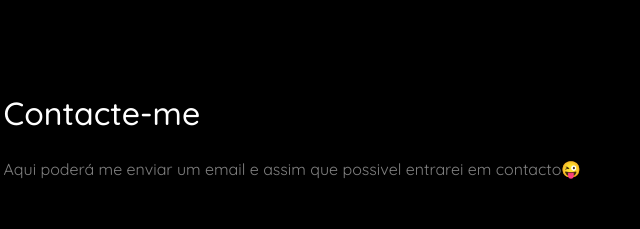
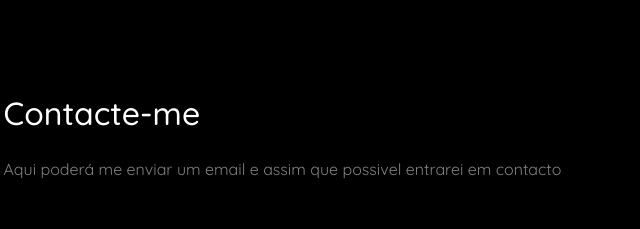
Before and after one commit to diogogavazzi/website, a plain HTML site: page contact.html in a window 1280 px wide. Shown: the top 229 px of the page, 329-969 px from the left. Drawn offline with Linux system fonts and the light colour scheme; files whose address does not match are found by name.

Commit message:
emoji out

```diff
--- a/contact.html
+++ b/contact.html
@@ -73,7 +73,7 @@
 
           <div class="row">
             <div class="col-md-12">
-              <p class="mb-5">Aqui poderá me enviar um email e assim que possivel entrarei em contacto<style="font-size:50px">&#128540;</p>
+              <p class="mb-5">Aqui poderá me enviar um email e assim que possivel entrarei em contacto</p>
 
 
               <div class="row">
```
